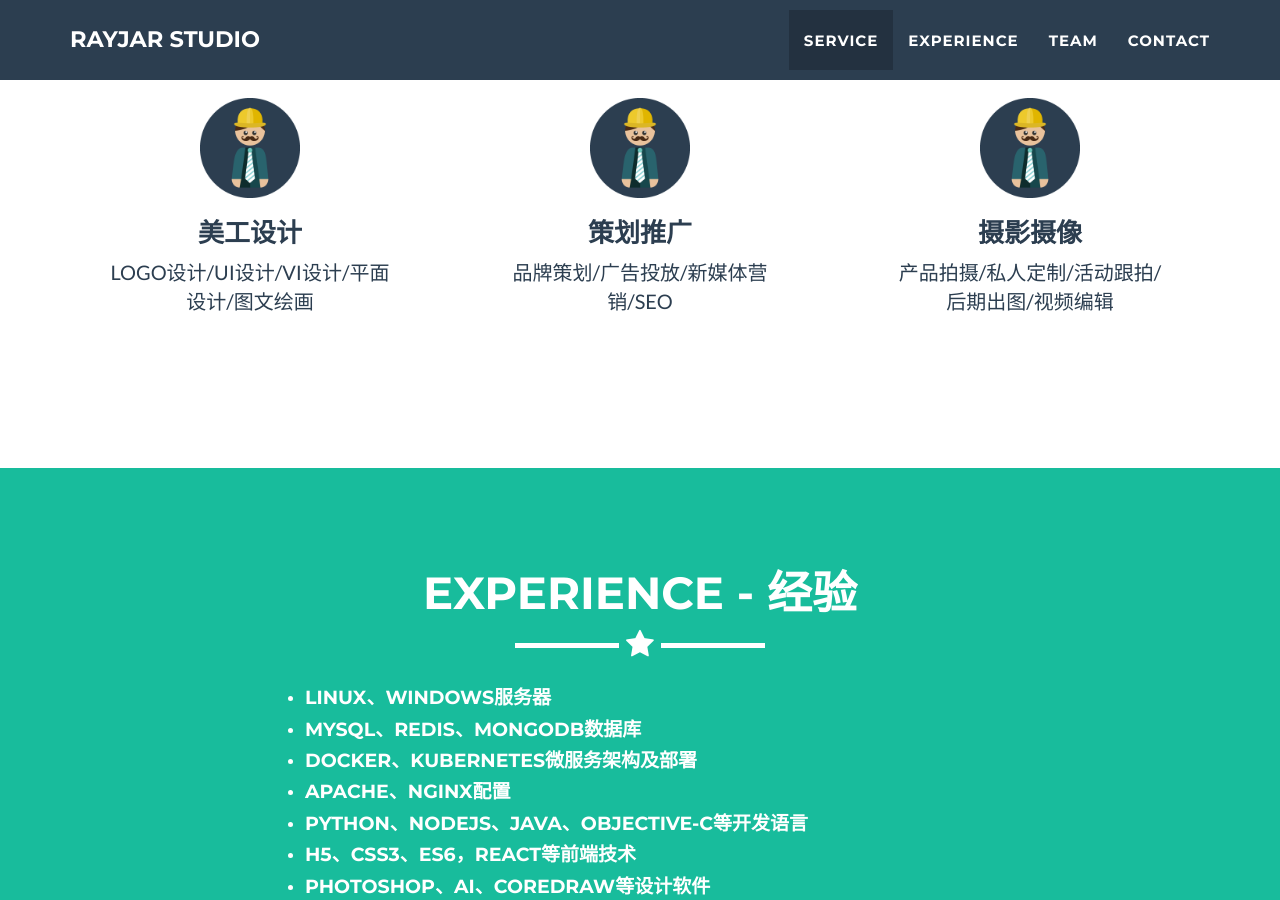
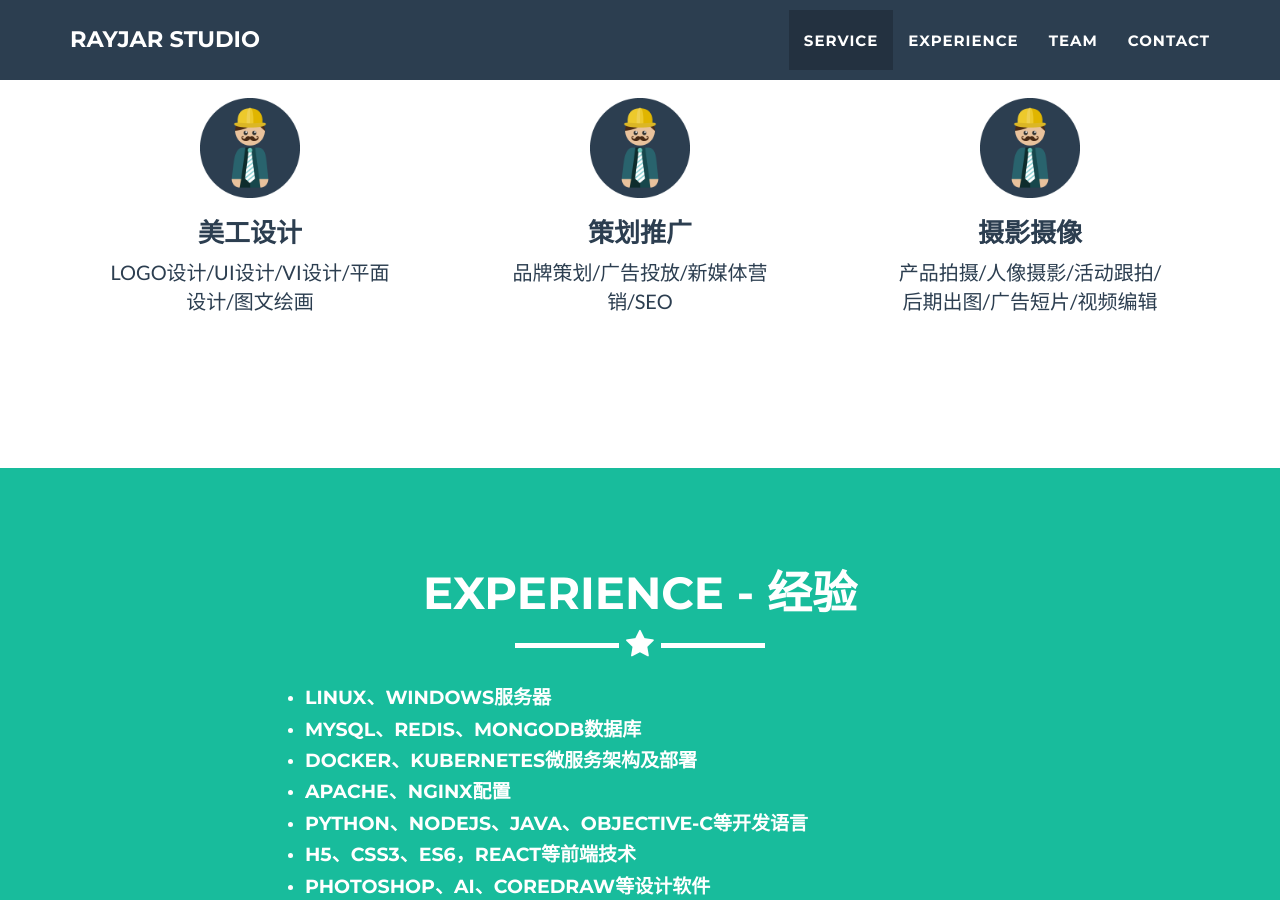
Before and after one commit to rayjar/rayjar.github.io, a Jekyll site: the page built from index.html, in a window 1280 px wide and 900 px high, scrolled down 1737 px. Built offline with Jekyll 4.4.1, drawn with Linux system fonts in a browser that asks for light colours.

Commit message:
fix srvices

```diff
--- a/_services/2018-04-09-service-9.markdown
+++ b/_services/2018-04-09-service-9.markdown
@@ -8,6 +8,6 @@ project-date: April 2014
 client: Start Bootstrap
 category: Web Development
 title: 摄影摄像
-description: 产品拍摄/私人定制/活动跟拍/后期出图/视频编辑
+description: 产品拍摄/人像摄影/活动跟拍/后期出图/广告短片/视频编辑
 
 ---
```
